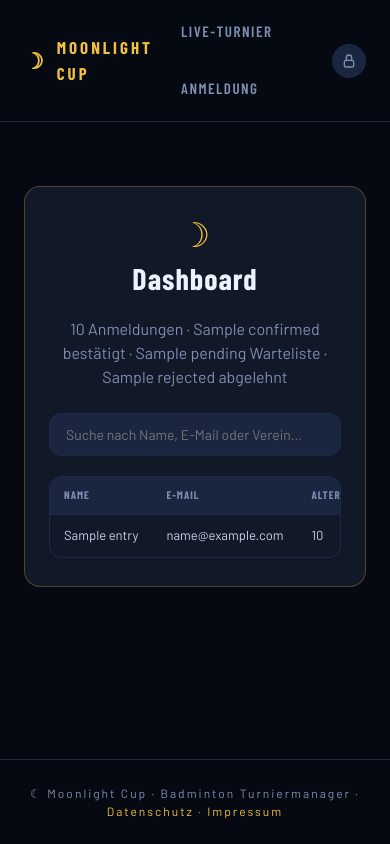
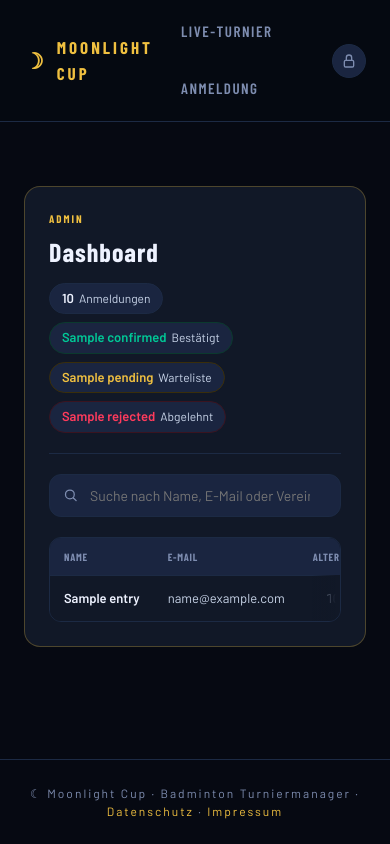
Before and after one commit to Lucianangermann/Moonlight-Cup, a Flask app: template server/templates/dashboard.html in a window 390 px wide. Run offline with Flask 3, Linux system fonts and the light colour scheme; the template is opened without the code that fills it: most values are stand-ins (such as "Sample title", 1, 10 or a date in 2020); parts of the project's set-up code (start-up, migrations or seed data) failed here and were passed over; some libraries are stand-ins or nearby versions.

Commit message:
Redesign the admin dashboard for its actual register (product, not marketing)
The dashboard had inherited the registration page's hero-card treatment
(giant centered moon glyph + huge "Dashboard" title, narrow 960px card)
which both wasted vertical space on an operational tool and squeezed a
10-column table so badly its last columns were clipped by the card edge.

- Compact functional header: small eyebrow + title, stat counts as
  colored pills (confirmed/pending/rejected) instead of a plain text line
- Panel now fills the full 1200px content width instead of 960px, giving
  the table real room
- Table: zebra striping, right-aligned Alter, sticky first column (Name
  stays visible while scrolling horizontally on narrow screens), search
  input gets a magnifier icon
- Right-edge scroll-fade only renders once JS confirms the table
  actually overflows its container (.has-overflow) — the initial static
  version clipped real content (e.g. "11:59" cut to "11:5") on rows that
  didn't need scrolling at all

Verified visually via Playwright screenshots at desktop/mobile widths
and with 2-3 sample rows in different statuses before deploying.

Co-Authored-By: Claude Sonnet 5 <noreply@anthropic.com>

```diff
--- a/server/static/css/style.css
+++ b/server/static/css/style.css
@@ -586,16 +586,79 @@ h3 { font-size: 18px; }
 
 /* =========================================================================
    ADMIN DASHBOARD
+   ---------------------------------------------------------------------
+   This is an operational tool (register: product), not the registration
+   page's marketing-card register — no hero glyph, no centered giant
+   title. Compact functional header, full-width panel so a 10-column
+   table has room to breathe, gold reserved for the panel border (this
+   is admin-only, i.e. "authority") per PRODUCT.md.
    ========================================================================= */
-.dashboard-card { max-width: 100%; width: 100%; margin: 32px auto; }
-@media (min-width: 700px) {
-  .dashboard-card { max-width: 960px; }
+.dashboard-card { max-width: 100%; width: 100%; margin: 32px auto; padding: 24px; }
+
+.dash-header {
+  display: flex;
+  align-items: flex-end;
+  justify-content: space-between;
+  flex-wrap: wrap;
+  gap: 12px 24px;
+  margin-bottom: 20px;
+  padding-bottom: 20px;
+  border-bottom: 1px solid var(--border);
+}
+.dash-eyebrow {
+  display: block;
+  color: var(--gold);
+  font-family: 'Barlow Condensed', sans-serif;
+  font-weight: 700;
+  font-size: 11px;
+  letter-spacing: 2px;
+  text-transform: uppercase;
+  margin-bottom: 4px;
+}
+.dash-title {
+  margin: 0;
+  font-size: 26px;
+}
+.dash-stats {
+  display: flex;
+  align-items: center;
+  flex-wrap: wrap;
+  gap: 8px;
 }
 
+.stat-pill {
+  display: inline-flex;
+  align-items: baseline;
+  gap: 5px;
+  padding: 5px 12px;
+  border-radius: 999px;
+  background: var(--panel-light);
+  border: 1px solid var(--border);
+  color: var(--silver);
+  font-family: 'Barlow', sans-serif;
+  font-size: 12px;
+  white-space: nowrap;
+}
+.stat-pill b { color: var(--white); font-size: 13px; }
+.stat-pill-confirmed { border-color: #0B3A2E; }
+.stat-pill-confirmed b { color: var(--success); }
+.stat-pill-pending { border-color: #3A2E0A; }
+.stat-pill-pending b { color: var(--gold); }
+.stat-pill-rejected { border-color: #3A1420; }
+.stat-pill-rejected b { color: var(--error); }
+
+.dash-search-wrap { position: relative; margin-bottom: 20px; }
+.dash-search-wrap svg {
+  position: absolute;
+  left: 14px;
+  top: 50%;
+  transform: translateY(-50%);
+  color: var(--text-muted);
+  pointer-events: none;
+}
 .dash-search {
   width: 100%;
-  margin-bottom: 20px;
-  padding: 12px 16px;
+  padding: 12px 16px 12px 40px;
   background: var(--panel-light);
   border: 1px solid var(--border);
   border-radius: var(--radius-sm);
@@ -609,7 +672,26 @@ h3 { font-size: 18px; }
   box-shadow: 0 0 0 3px var(--gold-glow);
 }
 
-.table-scroll { overflow-x: auto; border-radius: var(--radius-sm); border: 1px solid var(--border); }
+.table-scroll {
+  position: relative;
+  overflow-x: auto;
+  border-radius: var(--radius-sm);
+  border: 1px solid var(--border);
+}
+/* Hint that there's more to scroll to on the right — only rendered once
+   JS confirms the table actually overflows (.has-overflow), otherwise a
+   table that fits its container would have its rightmost real content
+   clipped by the fade for no reason. */
+.table-scroll.has-overflow::after {
+  content: '';
+  position: absolute;
+  top: 0;
+  right: 0;
+  bottom: 0;
+  width: 28px;
+  background: linear-gradient(to right, transparent, var(--panel) 85%);
+  pointer-events: none;
+}
 
 .dash-table {
   width: 100%;
@@ -619,23 +701,40 @@ h3 { font-size: 18px; }
 }
 .dash-table th {
   text-align: left;
-  padding: 10px 14px;
+  padding: 11px 14px;
   background: var(--panel-light);
   color: var(--text-muted);
   font-family: 'Barlow Condensed', sans-serif;
   font-weight: 700;
-  font-size: 11px;
-  letter-spacing: 1px;
+  font-size: 10.5px;
+  letter-spacing: 0.75px;
   text-transform: uppercase;
   position: sticky;
   top: 0;
+  z-index: 1;
 }
 .dash-table td {
-  padding: 10px 14px;
+  padding: 11px 14px;
   color: var(--silver);
   border-top: 1px solid var(--border);
 }
-.dash-table tbody tr:hover { background: var(--panel-light); }
+.dash-table td.dash-col-age { text-align: right; font-variant-numeric: tabular-nums; }
+.dash-table td.dash-col-name { color: var(--white); font-weight: 600; }
+.dash-table tbody tr:nth-child(even) td { background: rgba(26, 37, 64, 0.35); }
+.dash-table tbody tr:hover td { background: var(--panel-light); }
+
+/* First column stays put during horizontal scroll so a row's identity
+   never scrolls out of view on narrow screens with 10 columns. */
+.dash-table th:first-child, .dash-table td:first-child {
+  position: sticky;
+  left: 0;
+  z-index: 2;
+  background: var(--panel);
+  box-shadow: 1px 0 0 var(--border);
+}
+.dash-table th:first-child { z-index: 3; background: var(--panel-light); }
+.dash-table tbody tr:nth-child(even) td:first-child { background: #16203a; }
+.dash-table tbody tr:hover td:first-child { background: var(--panel-light); }
 
 .status-badge {
   display: inline-block;
@@ -644,6 +743,7 @@ h3 { font-size: 18px; }
   font-size: 11px;
   font-weight: 700;
   letter-spacing: 0.5px;
+  white-space: nowrap;
 }
 .status-confirmed { background: #0B3A2E; color: var(--success); }
 .status-pending    { background: #3A2E0A; color: var(--gold); }
--- a/server/templates/dashboard.html
+++ b/server/templates/dashboard.html
@@ -3,14 +3,23 @@
 
 {% block content %}
 <div class="card card-gold dashboard-card">
-  <span class="card-mark" aria-hidden="true">☽</span>
-  <h1 class="text-center">Dashboard</h1>
-  <p class="text-muted text-center mb-3">
-    {{ counts.total }} Anmeldung{{ "en" if counts.total != 1 }} ·
-    {{ counts.confirmed }} bestätigt · {{ counts.pending }} Warteliste
-    {%- if counts.rejected %} · {{ counts.rejected }} abgelehnt{% endif %}
-  </p>
+  <div class="dash-header">
+    <div>
+      <span class="dash-eyebrow">Admin</span>
+      <h1 class="dash-title">Dashboard</h1>
+    </div>
+    <div class="dash-stats">
+      <span class="stat-pill"><b>{{ counts.total }}</b> Anmeldung{{ "en" if counts.total != 1 }}</span>
+      <span class="stat-pill stat-pill-confirmed"><b>{{ counts.confirmed }}</b> Bestätigt</span>
+      <span class="stat-pill stat-pill-pending"><b>{{ counts.pending }}</b> Warteliste</span>
+      {% if counts.rejected %}
+      <span class="stat-pill stat-pill-rejected"><b>{{ counts.rejected }}</b> Abgelehnt</span>
+      {% endif %}
+    </div>
+  </div>
 
+  <div class="dash-search-wrap">
+    <svg width="15" height="15" viewBox="0 0 24 24" fill="none" stroke="currentColor" stroke-width="2" stroke-linecap="round" stroke-linejoin="round"><circle cx="11" cy="11" r="7"/><path d="m21 21-4.3-4.3"/></svg>
     <input
       type="search"
       id="dash-search"
@@ -18,6 +27,7 @@
       placeholder="Suche nach Name, E-Mail oder Verein…"
       autocomplete="off"
     >
+  </div>
 
   {% if entries %}
   <div class="table-scroll">
@@ -39,9 +49,9 @@
       <tbody>
         {% for e in entries %}
         <tr data-search="{{ e.search }}">
-          <td>{{ e.name }}</td>
+          <td class="dash-col-name">{{ e.name }}</td>
           <td>{{ e.email }}</td>
-          <td>{{ e.age if e.age is not none else "—" }}</td>
+          <td class="dash-col-age">{{ e.age if e.age is not none else "—" }}</td>
           <td>{{ e.gender }}</td>
           <td>{{ e.verein }}</td>
           <td>{{ e.league }}</td>
@@ -81,5 +91,19 @@
       if (noResults) noResults.style.display = visible === 0 ? '' : 'none';
     });
   })();
+
+  // Only show the right-edge scroll fade when the table actually overflows
+  // its container — otherwise it would clip real content in the last
+  // column on wide screens / with few entries.
+  (function () {
+    var scroller = document.querySelector('.table-scroll');
+    var table = document.getElementById('dash-table');
+    if (!scroller || !table) return;
+    function update() {
+      scroller.classList.toggle('has-overflow', table.scrollWidth > scroller.clientWidth + 1);
+    }
+    update();
+    window.addEventListener('resize', update);
+  })();
 </script>
 {% endblock %}
```
Lines whose indentation alone changed are shown as unchanged.
